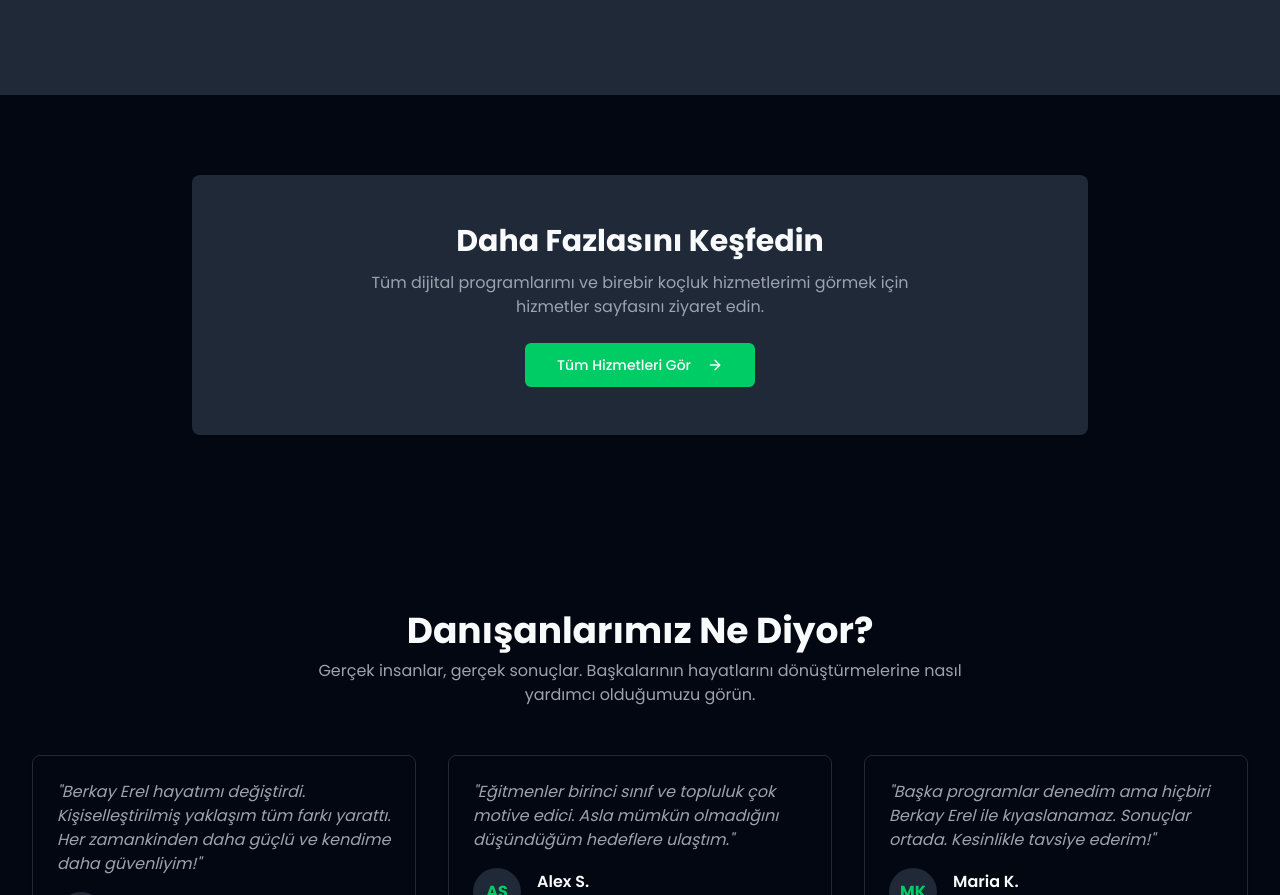
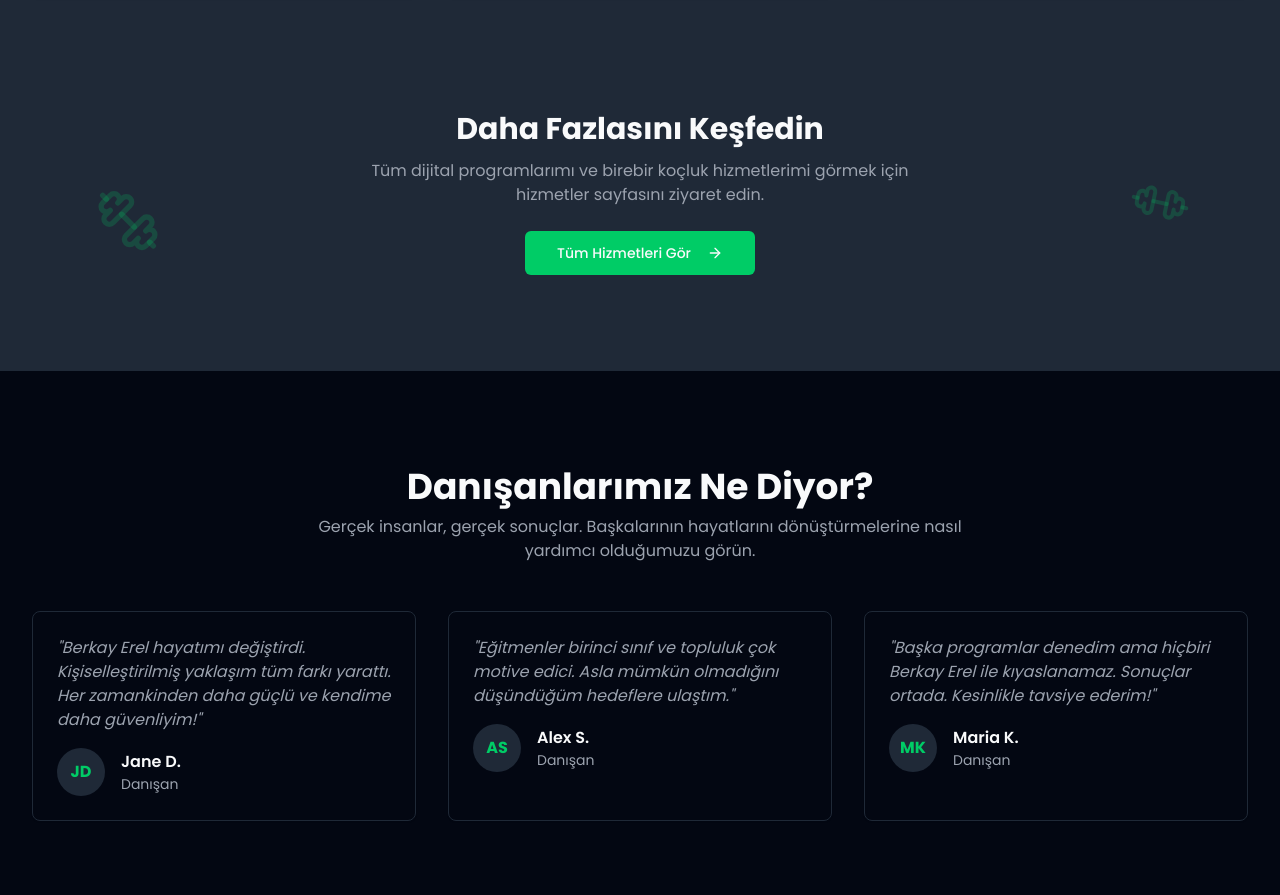
Before and after one commit to aybrkmrz/elevate-personal-website, a React (Vite) app: page / in a window 1280 px wide. Shown: the part 2026-2921 px from the top of the page. Built offline with nearby package versions, Linux system fonts and the light colour scheme.

Commit message:
Enhance Services CTA section
Connect the "Daha Fazlasını Keşfet" section to the "Programs and Pricing" section, adding motion and visual elements for a stronger design.

```diff
--- a/src/components/landing/ProgramsSection.tsx
+++ b/src/components/landing/ProgramsSection.tsx
@@ -2,7 +2,7 @@ import { Link } from 'react-router-dom';
 import { Button } from '@/components/ui/button';
 import { Card, CardContent, CardHeader, CardTitle, CardDescription, CardFooter } from '@/components/ui/card';
 import { motion, Variants } from 'framer-motion';
-import { Check } from 'lucide-react';
+import { Check, ArrowRight, Dumbbell } from 'lucide-react';
 
 interface Program {
   title: string;
@@ -27,6 +27,11 @@ const fadeInStagger: Variants = {
       ease: 'easeInOut',
     },
   }),
+};
+
+const fadeIn: Variants = {
+  hidden: { opacity: 0, y: 20 },
+  visible: { opacity: 1, y: 0, transition: { duration: 0.6, ease: 'easeInOut' } },
 };
 
 export const ProgramsSection = ({ programs }: ProgramsSectionProps) => {
@@ -76,6 +81,41 @@ export const ProgramsSection = ({ programs }: ProgramsSectionProps) => {
             </motion.div>
           ))}
         </div>
+
+        <motion.div
+          className="relative max-w-4xl mx-auto text-center mt-20 md:mt-28"
+          variants={fadeIn}
+          initial="hidden"
+          whileInView="visible"
+          viewport={{ once: true, amount: 0.5 }}
+        >
+          <motion.div
+            className="absolute top-1/2 -left-24 -translate-y-1/2 hidden lg:block"
+            animate={{ y: [0, -15, 0] }}
+            transition={{ duration: 3, repeat: Infinity, ease: 'easeInOut' }}
+          >
+            <Dumbbell className="h-16 w-16 text-primary/20" />
+          </motion.div>
+          <motion.div
+            className="absolute top-1/3 -right-24 -translate-y-1/2 hidden lg:block"
+            animate={{ y: [0, 15, 0], rotate: -45 }}
+            transition={{ duration: 4, repeat: Infinity, ease: 'easeInOut' }}
+          >
+            <Dumbbell className="h-12 w-12 text-primary/20" />
+          </motion.div>
+
+          <h2 className="text-2xl md:text-3xl font-bold">Daha Fazlasını Keşfedin</h2>
+          <p className="mt-3 max-w-xl mx-auto text-muted-foreground">
+            Tüm dijital programlarımı ve birebir koçluk hizmetlerimi görmek için hizmetler sayfasını ziyaret edin.
+          </p>
+          <div className="mt-6">
+            <Button size="lg" asChild>
+              <Link to="/services">
+                Tüm Hizmetleri Gör <ArrowRight className="ml-2 h-5 w-5" />
+              </Link>
+            </Button>
+          </div>
+        </motion.div>
       </div>
     </section>
   );
--- a/src/components/landing/ServicesCtaSection.tsx
+++ /dev/null
@@ -1,36 +0,0 @@
-
-import { Link } from 'react-router-dom';
-import { Button } from '@/components/ui/button';
-import { motion, Variants } from 'framer-motion';
-import { ArrowRight } from 'lucide-react';
-
-const fadeIn: Variants = {
-  hidden: { opacity: 0, y: 20 },
-  visible: { opacity: 1, y: 0, transition: { duration: 0.6, ease: 'easeInOut' } },
-};
-
-export const ServicesCtaSection = () => {
-  return (
-    <section className="py-16 sm:py-20">
-      <motion.div
-        className="container mx-auto max-w-4xl px-4 sm:px-6 lg:px-8 text-center bg-secondary rounded-lg p-8 md:p-12"
-        variants={fadeIn}
-        initial="hidden"
-        whileInView="visible"
-        viewport={{ once: true, amount: 0.5 }}
-      >
-        <h2 className="text-2xl md:text-3xl font-bold">Daha Fazlasını Keşfedin</h2>
-        <p className="mt-3 max-w-xl mx-auto text-muted-foreground">
-          Tüm dijital programlarımı ve birebir koçluk hizmetlerimi görmek için hizmetler sayfasını ziyaret edin.
-        </p>
-        <div className="mt-6">
-          <Button size="lg" asChild>
-            <Link to="/services">
-              Tüm Hizmetleri Gör <ArrowRight className="ml-2 h-5 w-5" />
-            </Link>
-          </Button>
-        </div>
-      </motion.div>
-    </section>
-  );
-};
--- a/src/pages/Index.tsx
+++ b/src/pages/Index.tsx
@@ -1,4 +1,3 @@
-
 import { HeroSection } from '@/components/landing/HeroSection';
 import { FeaturesSection } from '@/components/landing/FeaturesSection';
 import { ProgramsSection } from '@/components/landing/ProgramsSection';
@@ -6,7 +5,6 @@ import { TestimonialsSection } from '@/components/landing/TestimonialsSection';
 import { CtaSection } from '@/components/landing/CtaSection';
 import { NewsletterSection } from '@/components/landing/NewsletterSection';
 import { FaqSection } from '@/components/landing/FaqSection';
-import { ServicesCtaSection } from '@/components/landing/ServicesCtaSection';
 
 const programs = [
   {
@@ -42,7 +40,6 @@ const Index = () => {
       <HeroSection handleScrollToPrograms={handleScrollToPrograms} />
       <FeaturesSection />
       <ProgramsSection programs={programs} />
-      <ServicesCtaSection />
       <TestimonialsSection />
       <FaqSection />
       <NewsletterSection />
```
